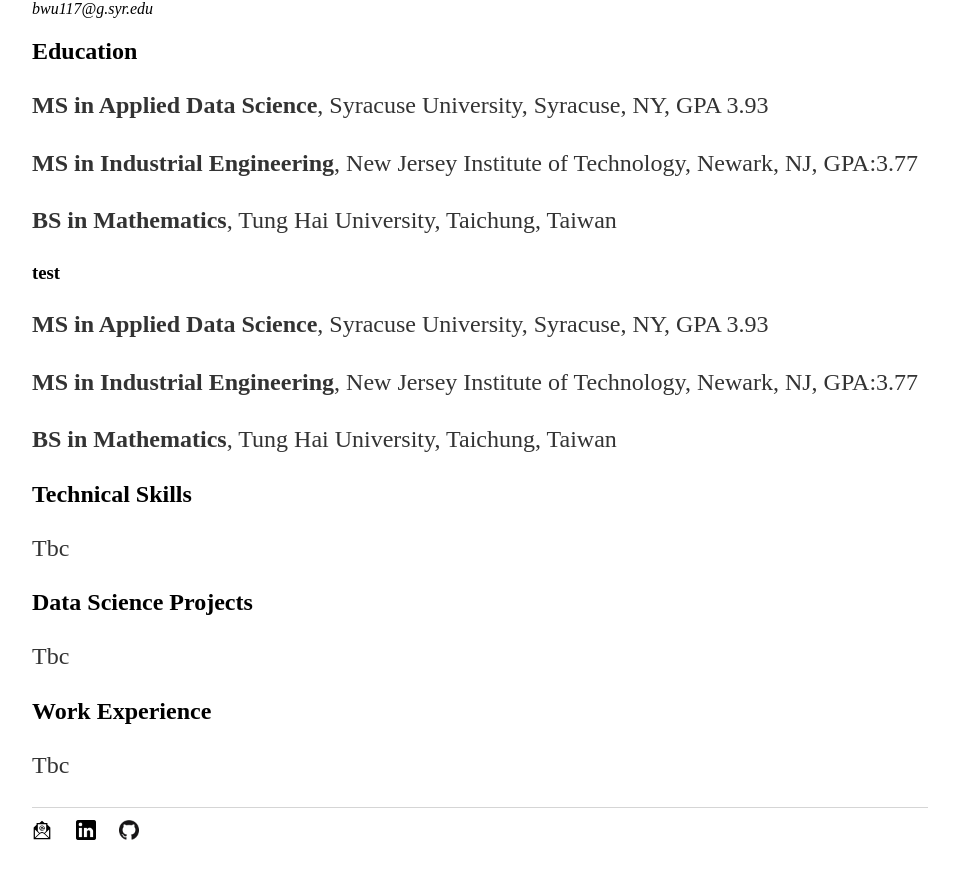
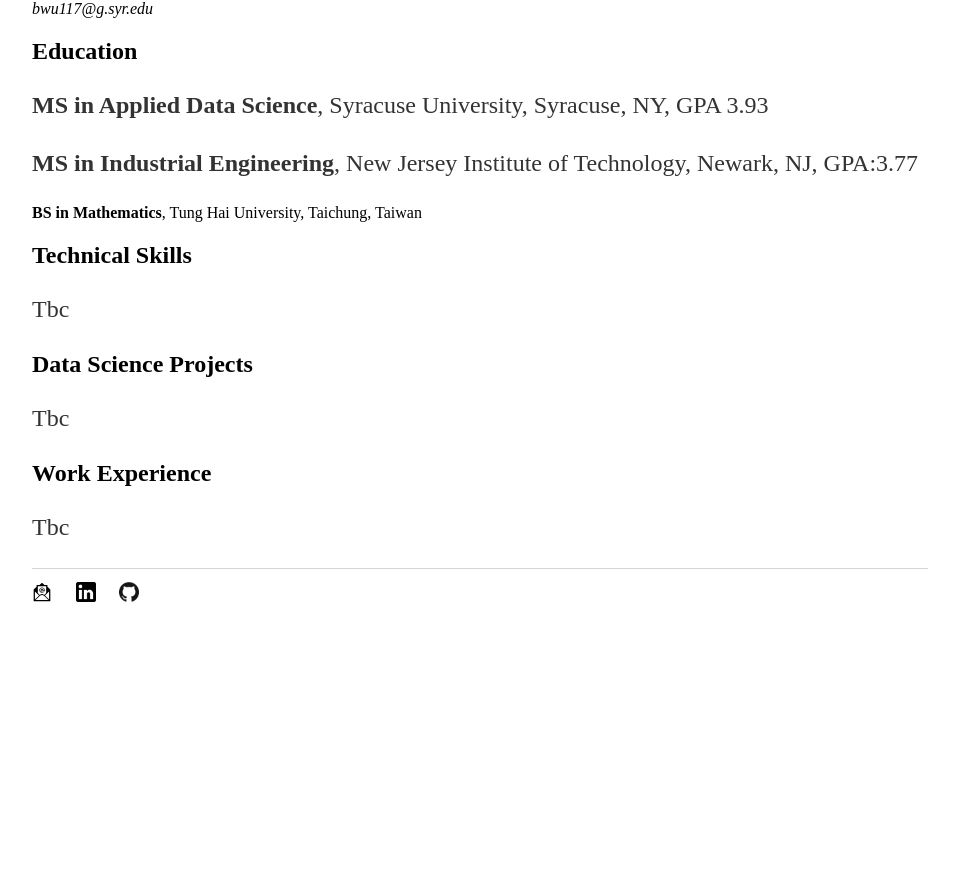
Before and after one commit to bing020815/bing020815.github.io, a Jekyll site: the page built from resume/index.html, in a window 1280 px wide and 900 px high, scrolled down 671 px. Shown: the top 879 px of the window, without its empty margins (160-1119 px from the left). Built offline with Jekyll 4.4.1, drawn with Linux system fonts in a browser that asks for light colours; after the commit the page ends 1333 px from its top, so only the background shows below that.

Commit message:
Update index.html

```diff
--- a/resume/index.html
+++ b/resume/index.html
@@ -16,11 +16,8 @@
 					<h2>Education</h2>
 					<p><strong>MS in Applied Data Science</strong>, Syracuse University, Syracuse, NY, GPA 3.93</p>
 					<p><strong>MS in Industrial Engineering</strong>, New Jersey Institute of Technology, Newark, NJ, GPA:3.77 </p>
-					<p><strong>BS in Mathematics</strong>, Tung Hai University, Taichung, Taiwan</p>
-		                        <h3>test</h3>
-					<p><strong>MS in Applied Data Science</strong>, Syracuse University, Syracuse, NY, GPA 3.93</p>
-					<p><strong>MS in Industrial Engineering</strong>, New Jersey Institute of Technology, Newark, NJ, GPA:3.77 </p>
-					<p><strong>BS in Mathematics</strong>, Tung Hai University, Taichung, Taiwan</p>
+					<strong>BS in Mathematics</strong>, Tung Hai University, Taichung, Taiwan
+
 
         <h2>Technical Skills</h2>
 	  <p> Tbc </p>
```
